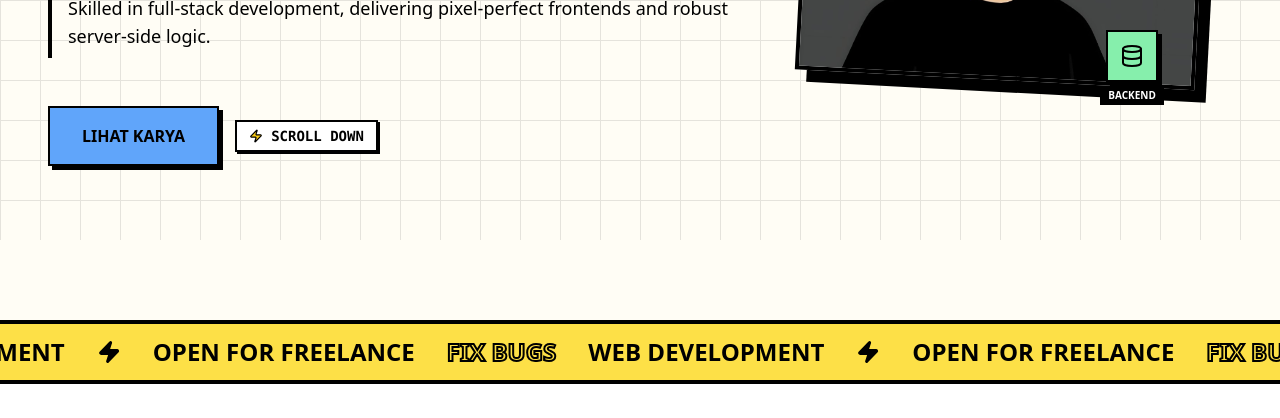
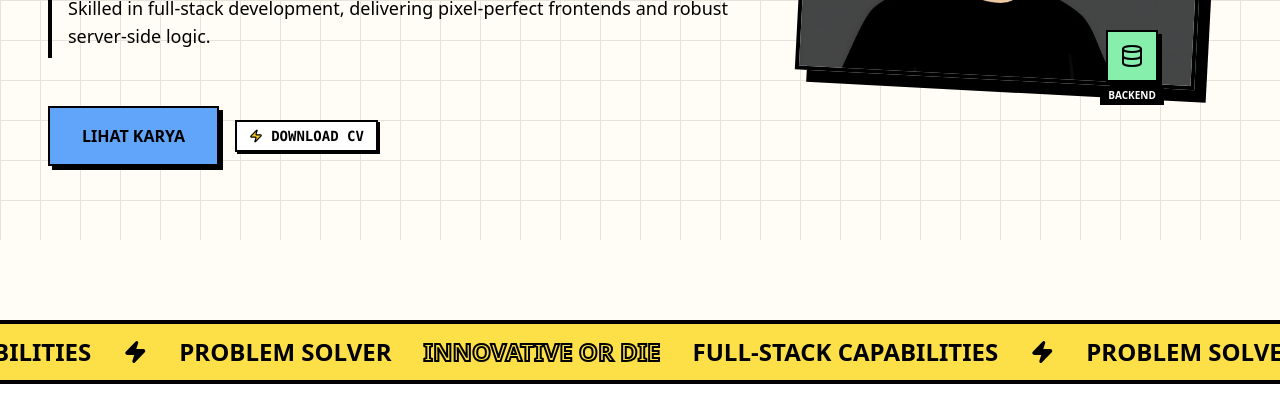
Before and after one commit to rezaaplvv/My-Web-Portofolio, a Next.js app: page / in a window 1280 px wide. Shown: the part 560-978 px from the top of the page. Built offline with nearby package versions, Linux system fonts and the light colour scheme; no server answers.

Commit message:
fix marque and add download cv

```diff
--- a/app/page.tsx
+++ b/app/page.tsx
@@ -56,7 +56,7 @@ const PROJECTS = [
     desc: "Aplikasi Flutter streaming musik/video online & offline player.",
     tech: ["Flutter", "Dart", "Rest API"],
     size: "col-span-1",
-    image: "/ppgithub.jpg",
+    image: "/viauo.png",
     link: "https://github.com/rezaaplvv/Viauo-VideoAudioPlayer"
   },
   {
@@ -300,9 +300,9 @@ const Marquee = () => {
       >
         {[...Array(10)].map((_, i) => (
           <div key={i} className="flex items-center gap-8 mx-4">
-            <span className="text-2xl font-black uppercase text-black">OPEN FOR FREELANCE</span>
-            <span className="text-2xl font-black uppercase text-transparent text-stroke-2">FIX BUGS</span>
-            <span className="text-2xl font-black uppercase text-black">WEB DEVELOPMENT</span>
+            <span className="text-2xl font-black uppercase text-black">PROBLEM SOLVER</span>
+            <span className="text-2xl font-black uppercase text-transparent text-stroke-2">INNOVATIVE OR DIE</span>
+            <span className="text-2xl font-black uppercase text-black">FULL-STACK CAPABILITIES</span>
             <Zap className="fill-black w-6 h-6" />
           </div>
         ))}
@@ -523,7 +523,7 @@ export default function Home() {
               </Link>
               <div className="flex items-center gap-2 font-mono text-sm font-bold bg-white border-2 border-black px-3 py-1 shadow-[2px_2px_0px_0px_rgba(0,0,0,1)]">
                 <Zap size={14} className="fill-yellow-400 text-black"/>
-                SCROLL DOWN
+                DOWNLOAD CV
               </div>
             </motion.div>
           </div>
```
Also changed, not shown: public/viauo.png (added).
